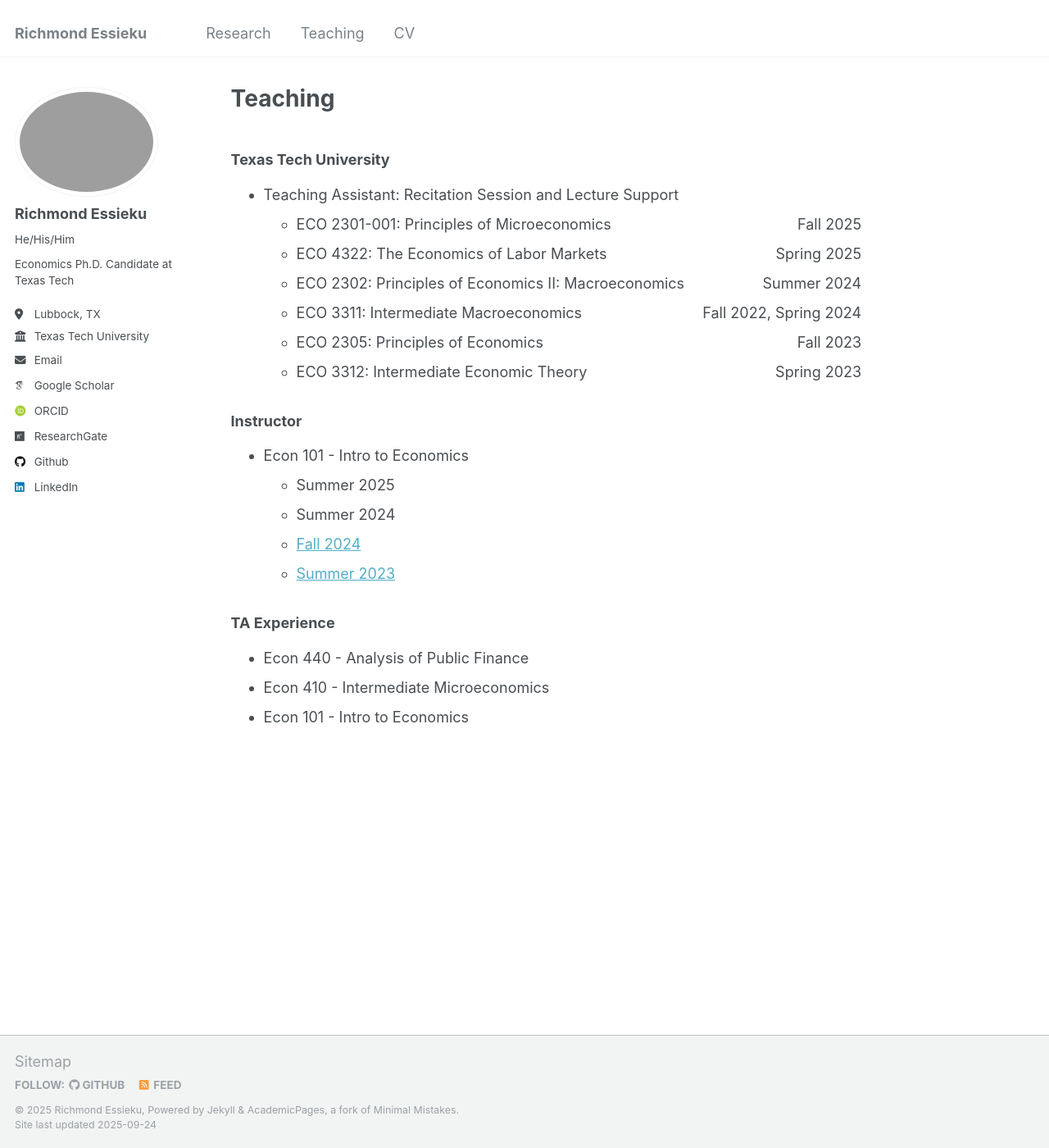
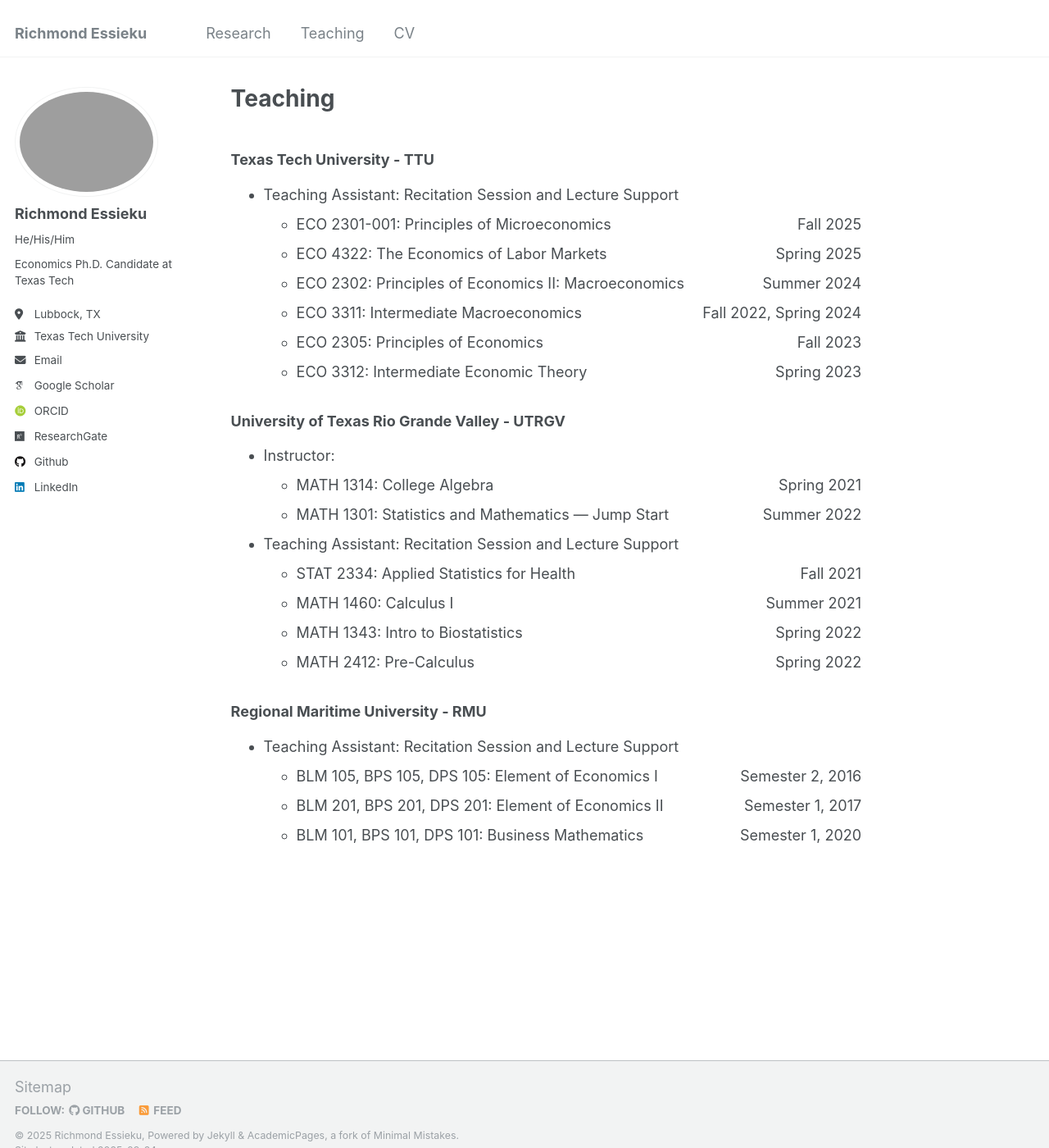
Before and after one commit to essieku/essieku.github.io, a Jekyll site: the page built from _pages/teaching.md, in a window 1280 px wide and 1400 px high. Shown: the whole window at 82% size. Built offline with Jekyll 4.4.1, drawn with Linux system fonts in a browser that asks for light colours; some web fonts are replaced.

Commit message:
Update teaching.md

```diff
--- a/_pages/teaching.md
+++ b/_pages/teaching.md
@@ -6,7 +6,7 @@ author_profile: true
 ---
 
 
-### Texas Tech University
+### Texas Tech University - TTU
 - Teaching Assistant: Recitation Session and Lecture Support
     - ECO 2301-001: Principles of Microeconomics <span style="float:right;">Fall 2025</span><br style="clear:both;" />
     - ECO 4322: The Economics of Labor Markets <span style="float:right;">Spring 2025</span><br style="clear:both;" />
@@ -15,24 +15,19 @@ author_profile: true
     - ECO 2305: Principles of Economics <span style="float:right;">Fall 2023</span><br style="clear:both;" />
     - ECO 3312: Intermediate Economic Theory <span style="float:right;">Spring 2023</span><br style="clear:both;" />
 
+### University of Texas Rio Grande Valley - UTRGV
+- Instructor:
+    - MATH 1314: College Algebra <span style="float:right;">Spring 2021</span><br style="clear:both;" />
+    - MATH 1301: Statistics and Mathematics — Jump Start <span style="float:right;">Summer 2022</span><br style="clear:both;" />
 
+- Teaching Assistant: Recitation Session and Lecture Support
+    - STAT 2334: Applied Statistics for Health <span style="float:right;">Fall 2021</span><br style="clear:both;" />
+    - MATH 1460: Calculus I <span style="float:right;">Summer 2021</span><br style="clear:both;" />
+    - MATH 1343: Intro to Biostatistics <span style="float:right;">Spring 2022</span><br style="clear:both;" />
+    - MATH 2412: Pre-Calculus <span style="float:right;">Spring 2022</span><br style="clear:both;" />
 
-
-
-
-
-
-
-
-### Instructor
-- Econ 101 - Intro to Economics
-    - Summer 2025
-    - Summer 2024
-    - [Fall 2024](https://econ.unc.edu/wp-content/uploads/sites/38/2023/08/ECON_101_003_A_2239.pdf)
-    - [Summer 2023](https://econ.unc.edu/wp-content/uploads/sites/38/2023/06/ECON_101_002_SS2_2234.pdf)
-
-
-### TA Experience
-- Econ 440 - Analysis of Public Finance
-- Econ 410 - Intermediate Microeconomics
-- Econ 101 - Intro to Economics
+### Regional Maritime University - RMU
+- Teaching Assistant: Recitation Session and Lecture Support
+    - BLM 105, BPS 105, DPS 105: Element of Economics I <span style="float:right;">Semester 2, 2016</span><br style="clear:both;" />
+    - BLM 201, BPS 201, DPS 201: Element of Economics II <span style="float:right;">Semester 1, 2017</span><br style="clear:both;" />
+    - BLM 101, BPS 101, DPS 101: Business Mathematics <span style="float:right;">Semester 1, 2020</span><br style="clear:both;" />
```
